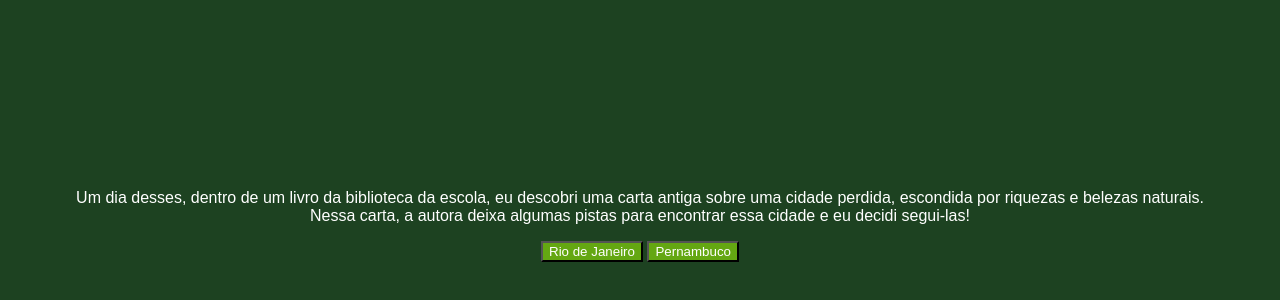
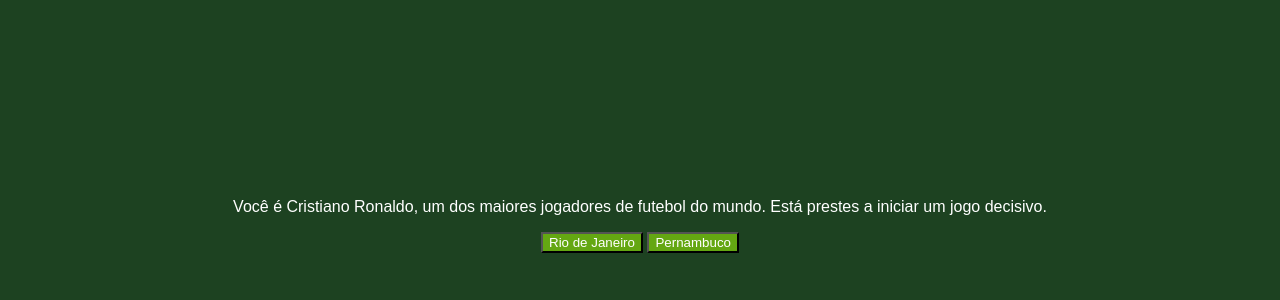
Before and after one commit to Jotinhaa7/Aventura, a plain HTML site: page index.html in a window 1280 px wide. Shown: the part 142-442 px from the top of the page. Drawn offline with Linux system fonts and the light colour scheme; a web font is replaced by a local one.

Commit message:
Update index.html

```diff
--- a/index.html
+++ b/index.html
@@ -13,7 +13,7 @@
     <main>
         <div class="passo ativo" id="passo-0">
             <img src="img/cenario-passo0.png" alt="">
-            <p>Um dia desses, dentro de um livro da biblioteca da escola, eu descobri uma carta antiga sobre uma cidade perdida, escondida por riquezas e belezas naturais. Nessa carta, a autora deixa algumas pistas para encontrar essa cidade e eu decidi segui-las!</p>
+            <p>Você é Cristiano Ronaldo, um dos maiores jogadores de futebol do mundo. Está prestes a iniciar um jogo decisivo.</p>
             <button class="btn-proximo" data-proximo="1">Rio de Janeiro</button>
             <button class="btn-proximo" data-proximo="2">Pernambuco</button>
         </div>
```
